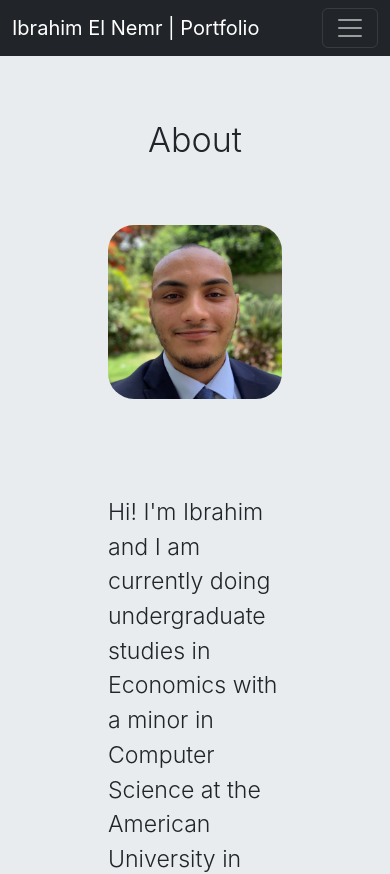
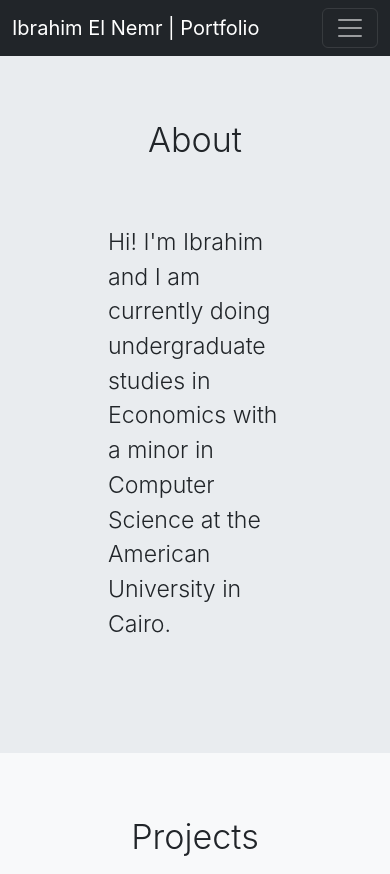
Before and after one commit to ibrahimelnemr/portfolio, a React (Create React App) app: page / in a window 390 px wide. Shown: the top 874 px of the page. Built offline with nearby package versions, Linux system fonts and the light colour scheme.

Commit message:
improve spacing and responsiveness

```diff
--- a/src/App.css
+++ b/src/App.css
@@ -11,3 +11,30 @@
   /* background-color: #E9ECEF; */
   background-color: rgb(233, 236, 239);
 }
+
+.profile-img {
+  max-width: 20vw;
+}
+
+  /* Default font size for all screen sizes */
+
+  /* Custom font size for small screens (up to 576px) */
+  @media (max-width: 576px) {
+    .custom-font-size {
+      font-size: 14px;
+    }
+  }
+
+  /* Custom font size for medium screens (between 577px and 768px) */
+  @media (min-width: 577px) and (max-width: 768px) {
+    .custom-font-size {
+      font-size: 18px;
+    }
+  }
+
+  /* Custom font size for large screens (769px and above) */
+  @media (min-width: 769px) {
+    .custom-font-size {
+      font-size: 20px;
+    }
+  }
--- a/src/components/About.js
+++ b/src/components/About.js
@@ -10,20 +10,22 @@ return(
             About
         </div>
     </div>
-    <div className="row p-0 m-0">
 
+<div className="row px-0 m-0">
 
-    <div  class="col-6-sm">
+    <div  class="col-sm-6 d-none d-lg-block col-lg-3">
 
         <div className="d-flex justify-content-center m-5">
-
             <img src={profileImg} class="img-fluid" Style="border-radius: 15%;" alt="logo" />
         </div>
     </div>
 
-    <div class="col-6-sm d-flex flex-column justify-content-center">
-        <div className="m-5 fs-3 fw-light">
+    <div class="col-12 col-lg-9 fs-3 fs-lg-5 d-flex flex-column justify-content-center ">
+        <div className="m-5 fw-light">
+            <p>
             Hi! I'm Ibrahim and I am currently doing undergraduate studies in Economics with a minor in Computer Science at the American University in Cairo.
+            </p>
+
         </div>
     </div>
 
--- a/src/components/Contact.js
+++ b/src/components/Contact.js
@@ -13,6 +13,8 @@ return(
     </div>
 
 
+
+
 </div>
 
 
```
